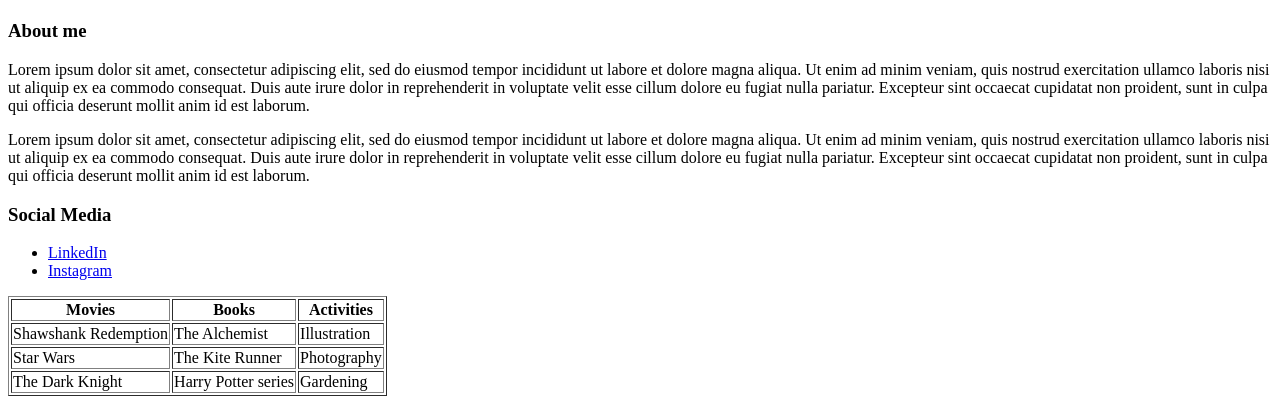
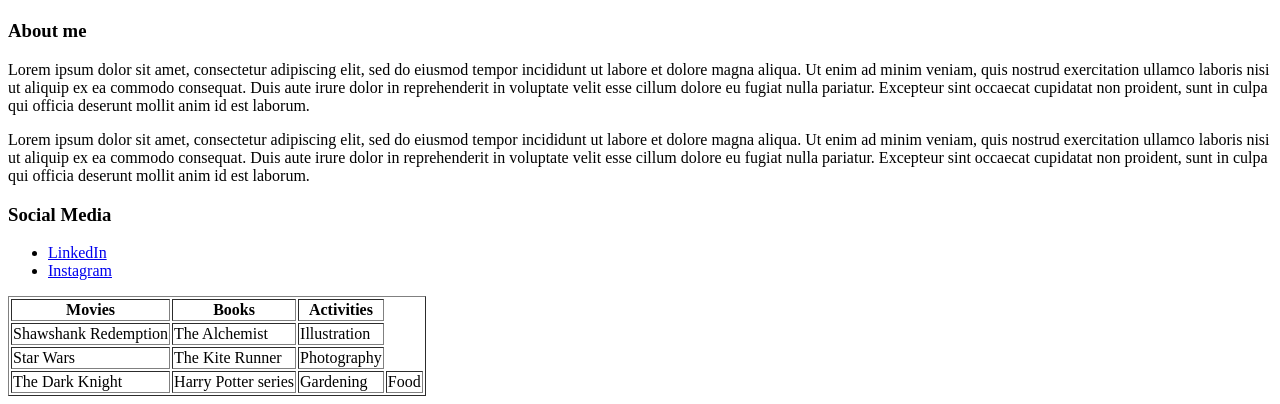
Before and after one commit to neha-nayeem/neha-nayeem.github.io, a plain HTML site: page index.html in a window 1280 px wide. Shown: the part 498-902 px from the top of the page. Drawn offline with Linux system fonts and the light colour scheme.

Commit message:
updated index.html

```diff
--- a/index.html
+++ b/index.html
@@ -51,6 +51,7 @@
           <td>The Dark Knight</td>
           <td>Harry Potter series</td>
           <td>Gardening</td>
+          <td>Food</td>
         </tr>
       </tbody>
 
```
